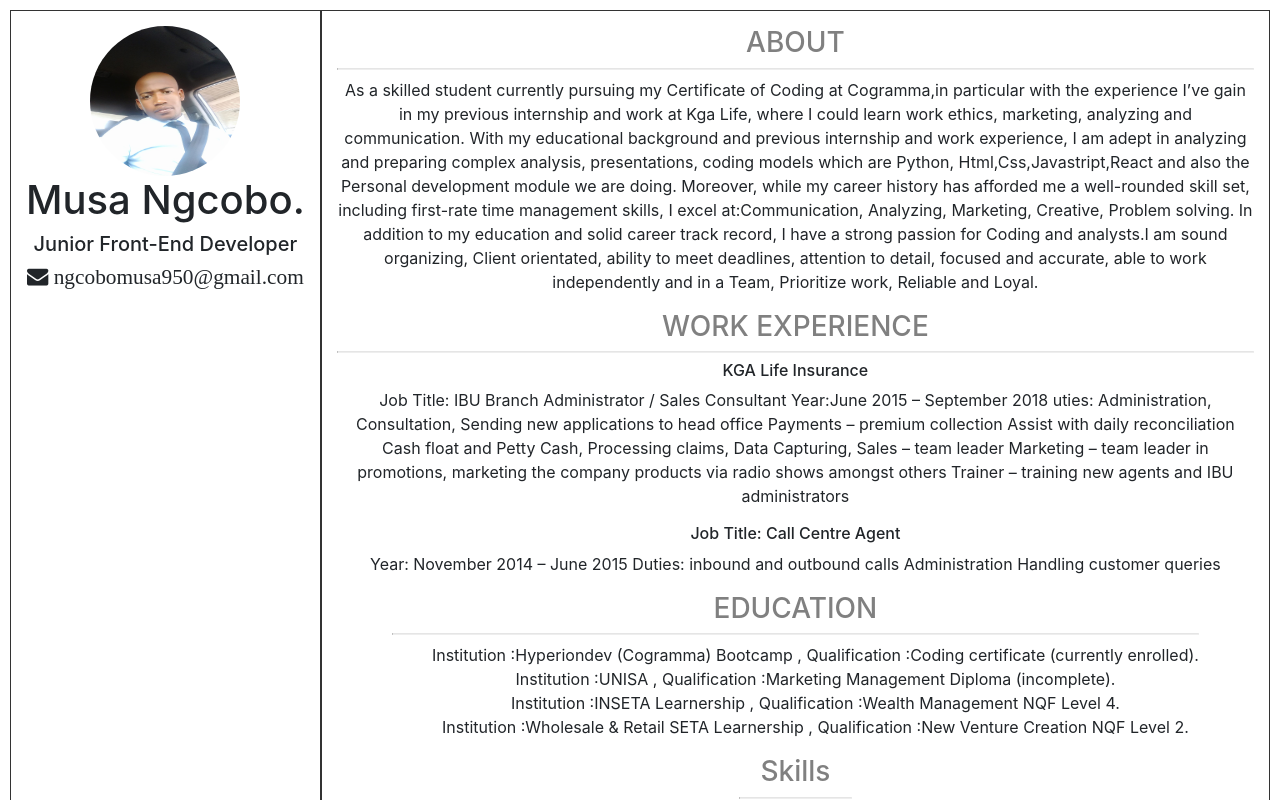
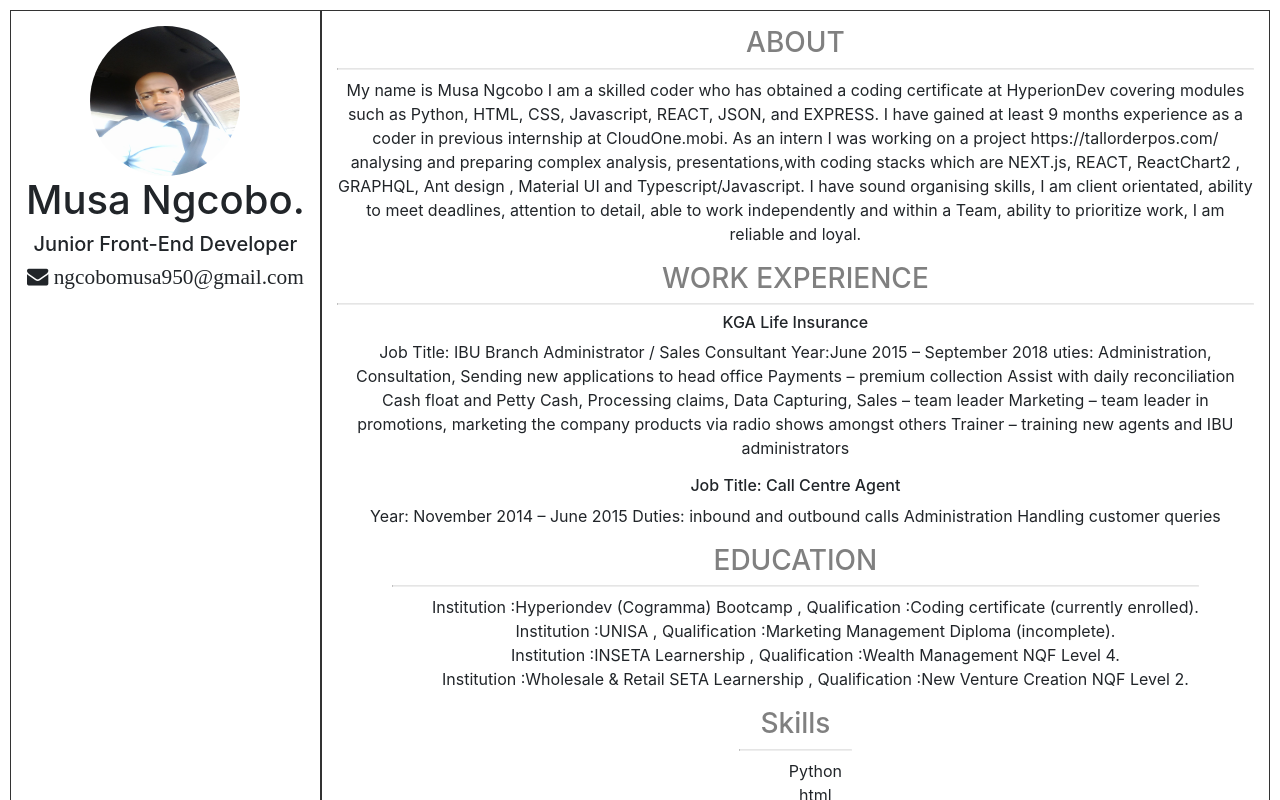
Before and after one commit to Ngcobo950/Online, a React (Create React App) app: page / in a window 1280 px wide. Shown: the top 800 px of the page. Built offline with nearby package versions, Linux system fonts and the light colour scheme; the HTML template or start-up script is replaced by a standard one.

Commit message:
Update about me
Added intership

```diff
--- a/src/component/About.js
+++ b/src/component/About.js
@@ -5,15 +5,14 @@ function About() {
         <div>
 		<h3>ABOUT</h3>
 		<hr id="line"/>
-		<p>As a skilled student currently pursuing my Certificate of Coding at Cogramma,in particular with the experience I’ve gain in my previous internship and work at Kga Life,
-		where I could learn work ethics, marketing, analyzing and communication.
-
-		With my educational background and previous internship and work experience, I am adept in analyzing and preparing complex analysis, presentations,
-		coding models which are Python, Html,Css,Javastript,React and also the Personal development module we are doing. Moreover, while my career history has afforded me a well-rounded skill set,
-		including first-rate time management skills, I excel at:Communication, Analyzing, Marketing, Creative, Problem solving.
-
-		In addition to my education and solid career track record, I have a strong passion for Coding and analysts.I am sound organizing, Client orientated, ability to meet deadlines, attention to detail,
-		focused and accurate, able to work independently and in a Team, Prioritize work, Reliable and Loyal.
+		<p>
+		My name is Musa Ngcobo I am a skilled coder who has obtained a coding certificate at HyperionDev covering modules such as
+                Python, HTML, CSS, Javascript, REACT, JSON, and EXPRESS. I have gained at least 9 months
+                experience as a coder in previous internship at CloudOne.mobi. As an intern I was working on a project https://tallorderpos.com/
+                analysing and preparing complex analysis, presentations,with coding stacks which are NEXT.js, REACT, ReactChart2 ,
+                GRAPHQL, Ant design , Material UI and Typescript/Javascript. I have sound organising skills, I am client orientated, ability to meet
+                deadlines, attention to detail, able to work independently and within a Team, ability to prioritize
+                work, I am reliable and loyal.
 
 		</p>
 
```
